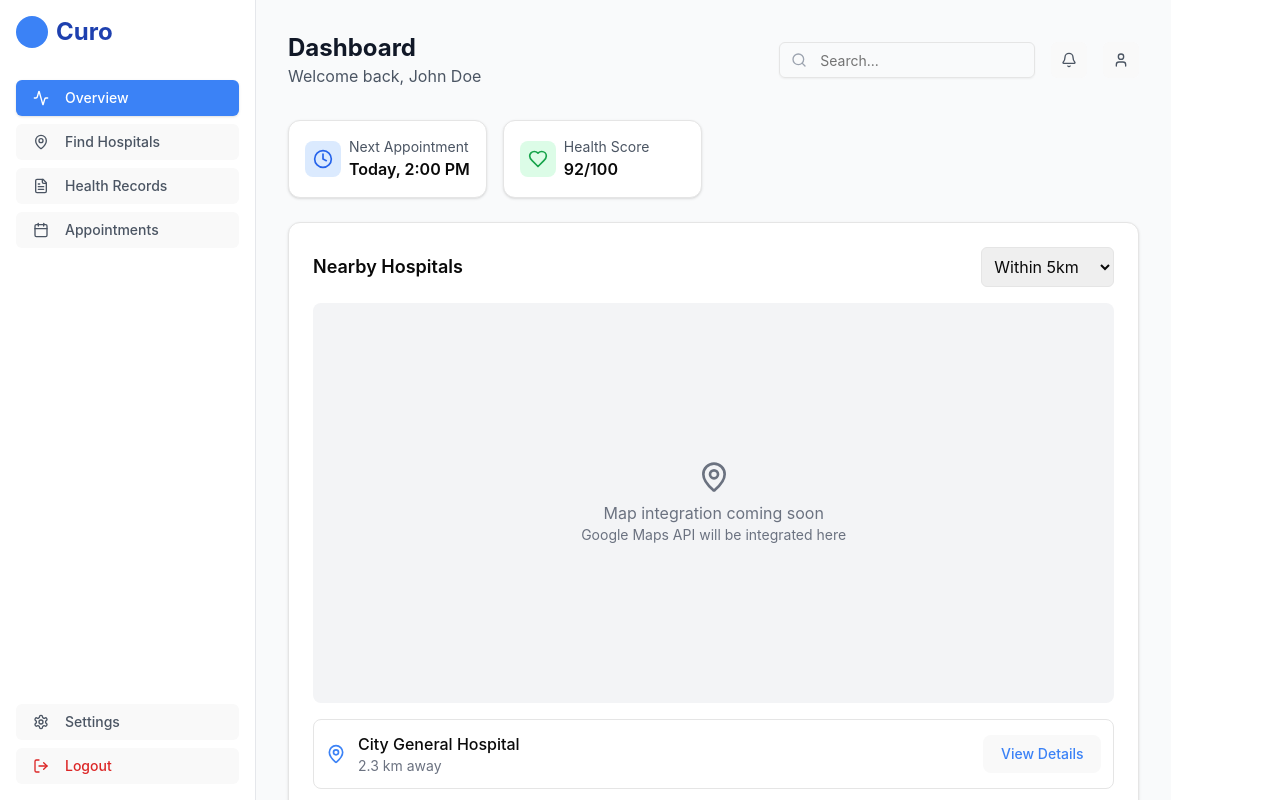
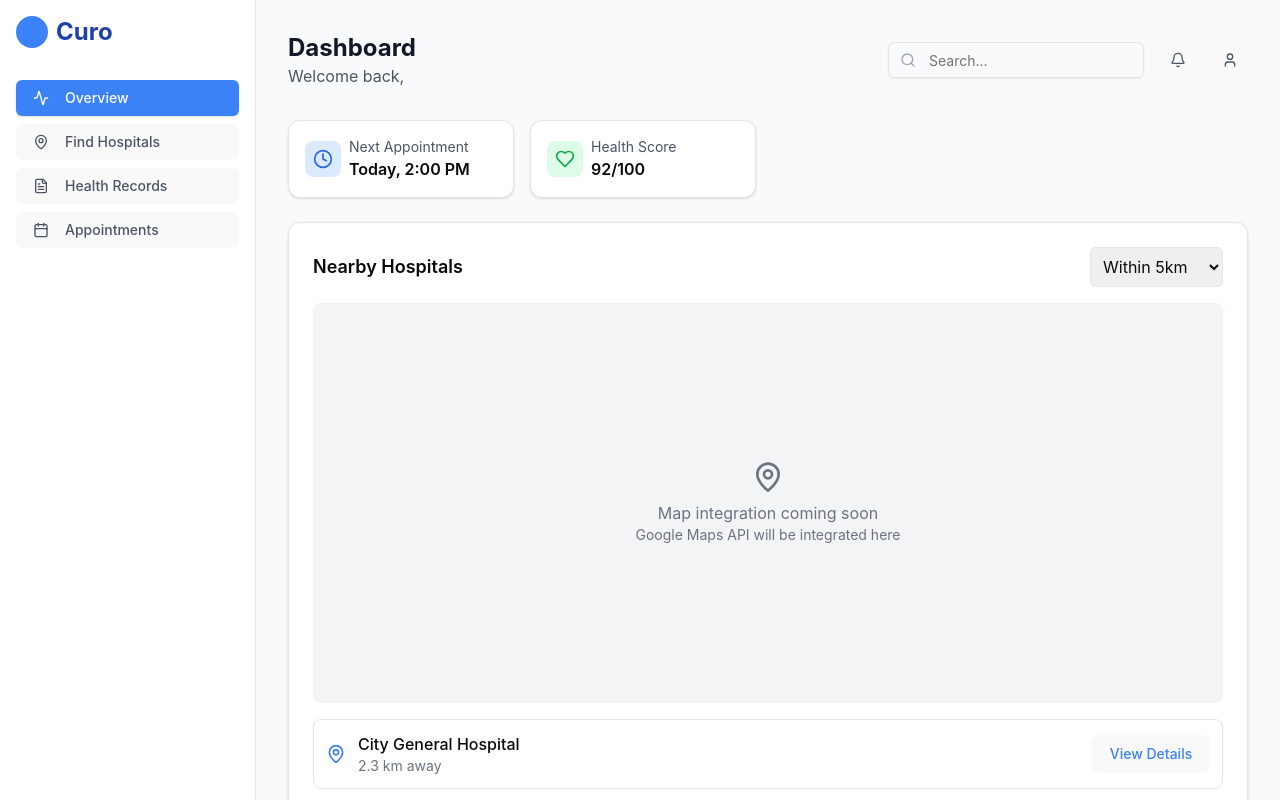
Before and after one commit to dhairya8luthra/Curo, a React (Vite) app in the folder curo-frontend/: page /userdashboard/1 in a window 1280 px wide. Shown: the top 800 px of the page. Built offline with nearby package versions, Linux system fonts and the light colour scheme.

Commit message:
fixed dashboard ui

```diff
--- a/curo-frontend/src/pages/Dashboard.tsx
+++ b/curo-frontend/src/pages/Dashboard.tsx
@@ -1,73 +1,89 @@
-import React from 'react';
+import React from "react";
 import {
-  MapPin,
-  FileText,
-  Calendar,
-  User,
-  Bell,
-  Settings,
-  LogOut,
-  Search,
-  Clock,
-  Activity,
-  Heart
-} from 'lucide-react';
+  MapPin, FileText, Calendar, User, Bell, Settings,
+  LogOut, Search, Clock, Activity, Heart
+} from "lucide-react";
 import { Button } from "@/components/ui/button";
 import { Card } from "@/components/ui/card";
 import { Input } from "@/components/ui/input";
-import DashboardMap from '../components/dashboard/DashboardMap';
-import UpcomingAppointments from '../components/dashboard/UpcomingAppointments';
-import HealthMetrics from '../components/dashboard/HealthMetrics';
-import RecentRecords from '../components/dashboard/RecentRecords';
+import DashboardMap from "../components/dashboard/DashboardMap";
+import UpcomingAppointments from "../components/dashboard/UpcomingAppointments";
+import HealthMetrics from "../components/dashboard/HealthMetrics";
+import RecentRecords from "../components/dashboard/RecentRecords";
+import { useParams } from "react-router-dom";
 
 export default function Dashboard() {
-  const [activeTab, setActiveTab] = React.useState('overview');
+  const [activeTab, setActiveTab] = React.useState("overview");
+  const { uid } = useParams();
+
+  const sessionUser = sessionStorage.getItem("authUser");
+  const user = sessionUser ? JSON.parse(sessionUser) : null;
 
   return (
-    <div className="min-h-screen bg-gray-50">
+    <div className="flex min-h-screen w-screen bg-gray-50">
       {/* Sidebar */}
-      <aside className="fixed left-0 top-0 h-full w-64 bg-white border-r border-gray-200 p-4">
+      <aside className="w-64 bg-white border-r border-gray-200 p-4 flex flex-col">
         <div className="flex items-center space-x-2 mb-8">
           <div className="w-8 h-8 bg-blue-500 rounded-full"></div>
           <span className="text-2xl font-bold text-blue-800">Curo</span>
         </div>
 
-        <nav className="space-y-2">
+        <nav className="space-y-2 flex-1">
           <Button
-            variant={activeTab === 'overview' ? 'default' : 'ghost'}
-            className={`w-full justify-start ${activeTab === 'overview' ? 'bg-blue-500 text-white hover:bg-blue-600' : 'text-gray-600 hover:text-blue-500 hover:bg-blue-50'}`}
-            onClick={() => setActiveTab('overview')}
+            variant={activeTab === "overview" ? "default" : "ghost"}
+            className={
+              "w-full justify-start " +
+              (activeTab === "overview"
+                ? "bg-blue-500 text-white hover:bg-blue-600"
+                : "text-gray-600 hover:text-blue-500 hover:bg-blue-50")
+            }
+            onClick={() => setActiveTab("overview")}
           >
             <Activity className="mr-2 h-4 w-4" />
             Overview
           </Button>
           <Button
-            variant={activeTab === 'hospitals' ? 'default' : 'ghost'}
-            className={`w-full justify-start ${activeTab === 'hospitals' ? 'bg-blue-500 text-white hover:bg-blue-600' : 'text-gray-600 hover:text-blue-500 hover:bg-blue-50'}`}
-            onClick={() => setActiveTab('hospitals')}
+            variant={activeTab === "hospitals" ? "default" : "ghost"}
+            className={
+              "w-full justify-start " +
+              (activeTab === "hospitals"
+                ? "bg-blue-500 text-white hover:bg-blue-600"
+                : "text-gray-600 hover:text-blue-500 hover:bg-blue-50")
+            }
+            onClick={() => setActiveTab("hospitals")}
           >
             <MapPin className="mr-2 h-4 w-4" />
             Find Hospitals
           </Button>
           <Button
-            variant={activeTab === 'records' ? 'default' : 'ghost'}
-            className={`w-full justify-start ${activeTab === 'records' ? 'bg-blue-500 text-white hover:bg-blue-600' : 'text-gray-600 hover:text-blue-500 hover:bg-blue-50'}`}
-            onClick={() => setActiveTab('records')}
+            variant={activeTab === "records" ? "default" : "ghost"}
+            className={
+              "w-full justify-start " +
+              (activeTab === "records"
+                ? "bg-blue-500 text-white hover:bg-blue-600"
+                : "text-gray-600 hover:text-blue-500 hover:bg-blue-50")
+            }
+            onClick={() => setActiveTab("records")}
           >
             <FileText className="mr-2 h-4 w-4" />
             Health Records
           </Button>
           <Button
-            variant={activeTab === 'appointments' ? 'default' : 'ghost'}
-            className={`w-full justify-start ${activeTab === 'appointments' ? 'bg-blue-500 text-white hover:bg-blue-600' : 'text-gray-600 hover:text-blue-500 hover:bg-blue-50'}`}
-            onClick={() => setActiveTab('appointments')}
+            variant={activeTab === "appointments" ? "default" : "ghost"}
+            className={
+              "w-full justify-start " +
+              (activeTab === "appointments"
+                ? "bg-blue-500 text-white hover:bg-blue-600"
+                : "text-gray-600 hover:text-blue-500 hover:bg-blue-50")
+            }
+            onClick={() => setActiveTab("appointments")}
           >
             <Calendar className="mr-2 h-4 w-4" />
             Appointments
           </Button>
         </nav>
 
-        <div className="absolute bottom-4 w-[calc(100%-2rem)] space-y-2">
+        <div className="space-y-2 pt-4 border-t border-gray-200">
           <Button
             variant="ghost"
             className="w-full justify-start text-gray-600 hover:text-blue-500 hover:bg-blue-50"
@@ -86,12 +102,14 @@ export default function Dashboard() {
       </aside>
 
       {/* Main Content */}
-      <main className="ml-64 p-8">
+      <main className="flex-1 p-4 md:p-8">
         {/* Header */}
-        <header className="flex justify-between items-center mb-8">
+        <header className="flex flex-col md:flex-row justify-between items-start md:items-center mb-8 space-y-4 md:space-y-0">
           <div>
             <h1 className="text-2xl font-bold text-gray-900">Dashboard</h1>
-            <p className="text-gray-600">Welcome back, John Doe</p>
+            <p className="text-gray-600">
+              Welcome back,{user && <span className="ml-1 font-semibold">{user.name}</span>}
+            </p>
           </div>
 
           <div className="flex items-center space-x-4">
@@ -120,8 +138,9 @@ export default function Dashboard() {
           </div>
         </header>
 
-        {/* Rest of the dashboard content remains unchanged */}
+        {/* Dashboard Content */}
         <div className="grid grid-cols-1 lg:grid-cols-2 gap-6">
+          {/* Small Cards */}
           <div className="grid grid-cols-2 gap-4">
             <Card className="p-4">
               <div className="flex items-center space-x-2">
@@ -147,18 +166,20 @@ export default function Dashboard() {
             </Card>
           </div>
 
+          {/* Map */}
           <Card className="col-span-2">
             <DashboardMap />
           </Card>
 
+          {/* Appointments & Metrics */}
           <Card className="p-6">
             <UpcomingAppointments />
           </Card>
-
           <Card className="p-6">
             <HealthMetrics />
           </Card>
 
+          {/* Recent Records */}
           <Card className="col-span-2 p-6">
             <RecentRecords />
           </Card>
```
